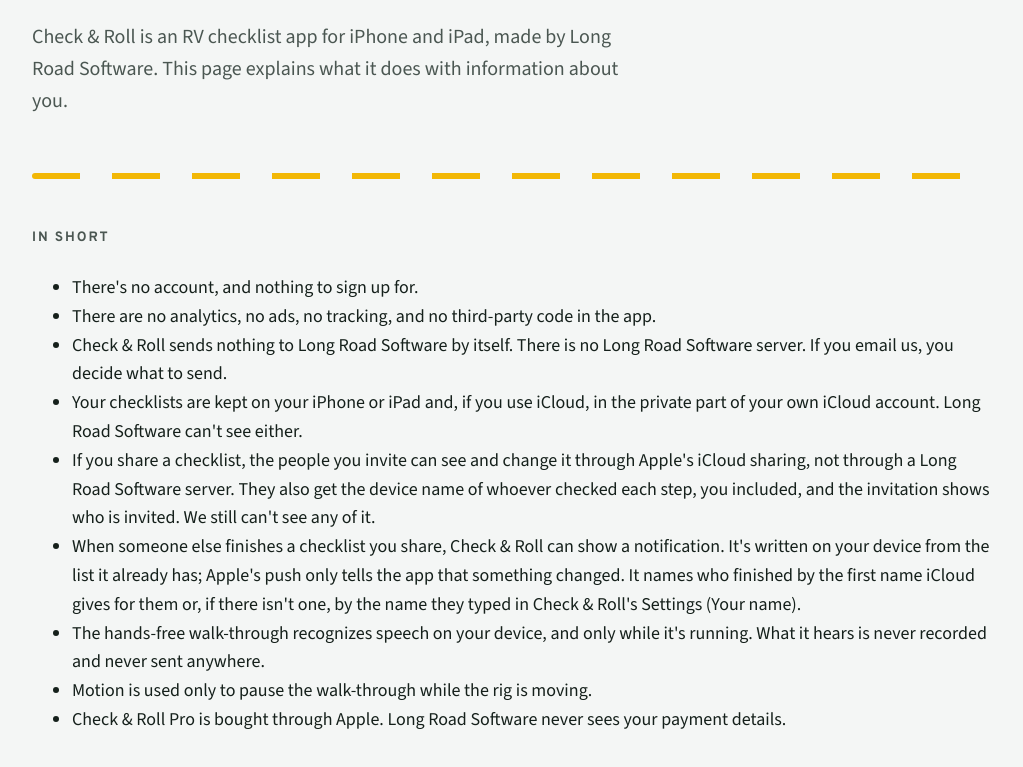
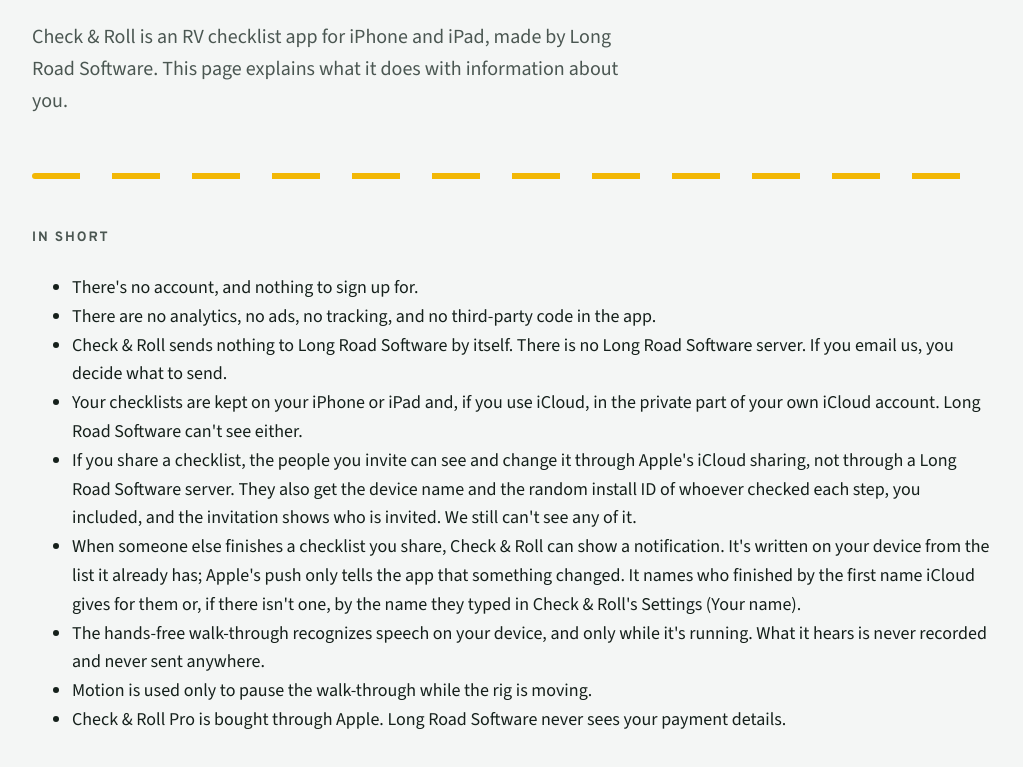
Before and after one commit to longroadsoftware/checkandroll.app, a plain HTML site: page privacy/index.html in a window 1280 px wide. Shown: the part 311-1078 px from the top of the page, without its empty margins (128-1151 px from the left). Drawn offline with nearby package versions, Linux system fonts and the light colour scheme; a web font is replaced by a local one.

Commit message:
content: privacy page names the random install ID partners get (LON-5183) (#22)
Co-authored-by: Claude Opus 5.5 <noreply@anthropic.com>

```diff
--- a/privacy/index.html
+++ b/privacy/index.html
@@ -65,7 +65,7 @@
       <li>There are no analytics, no ads, no tracking, and no third-party code in the app.</li>
       <li>Check &amp; Roll sends nothing to Long Road Software by itself. There is no Long Road Software server. If you email us, you decide what to send.</li>
       <li>Your checklists are kept on your iPhone or iPad and, if you use iCloud, in the private part of your own iCloud account. Long Road Software can't see either.</li>
-      <li>If you share a checklist, the people you invite can see and change it through Apple's iCloud sharing, not through a Long Road Software server. They also get the device name of whoever checked each step, you included, and the invitation shows who is invited. We still can't see any of it.</li>
+      <li>If you share a checklist, the people you invite can see and change it through Apple's iCloud sharing, not through a Long Road Software server. They also get the device name and the random install ID of whoever checked each step, you included, and the invitation shows who is invited. We still can't see any of it.</li>
       <li>When someone else finishes a checklist you share, Check &amp; Roll can show a notification. It's written on your device from the list it already has; Apple's push only tells the app that something changed. It names who finished by the first name iCloud gives for them or, if there isn't one, by the name they typed in Check &amp; Roll's Settings (Your name).</li>
       <li>The hands-free walk-through recognizes speech on your device, and only while it's running. What it hears is never recorded and never sent anywhere.</li>
       <li>Motion is used only to pause the walk-through while the rig is moving.</li>
```
